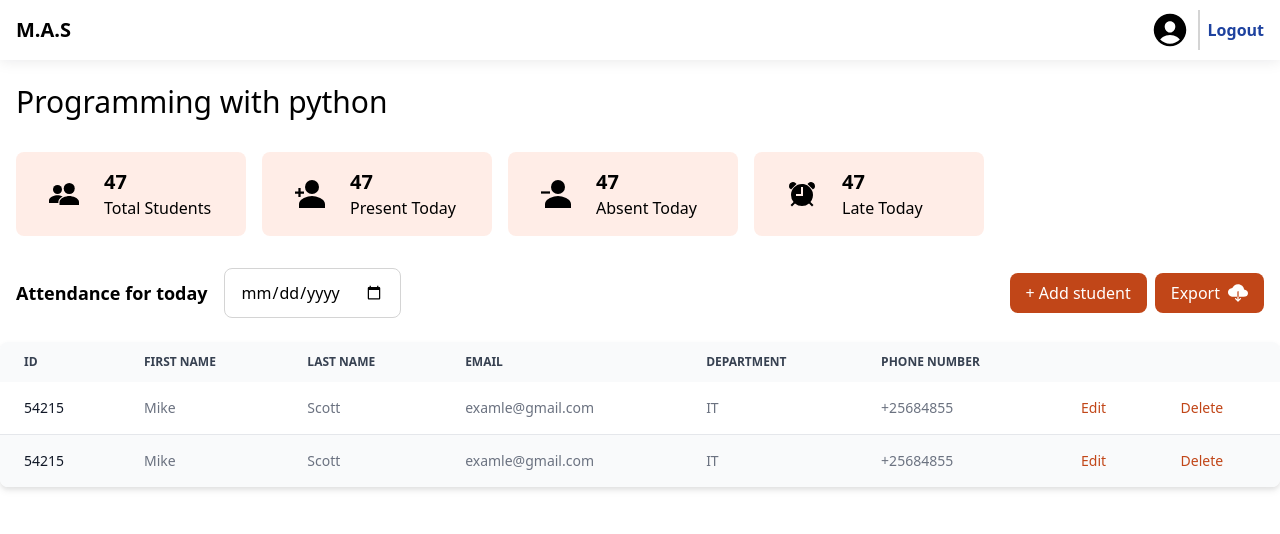
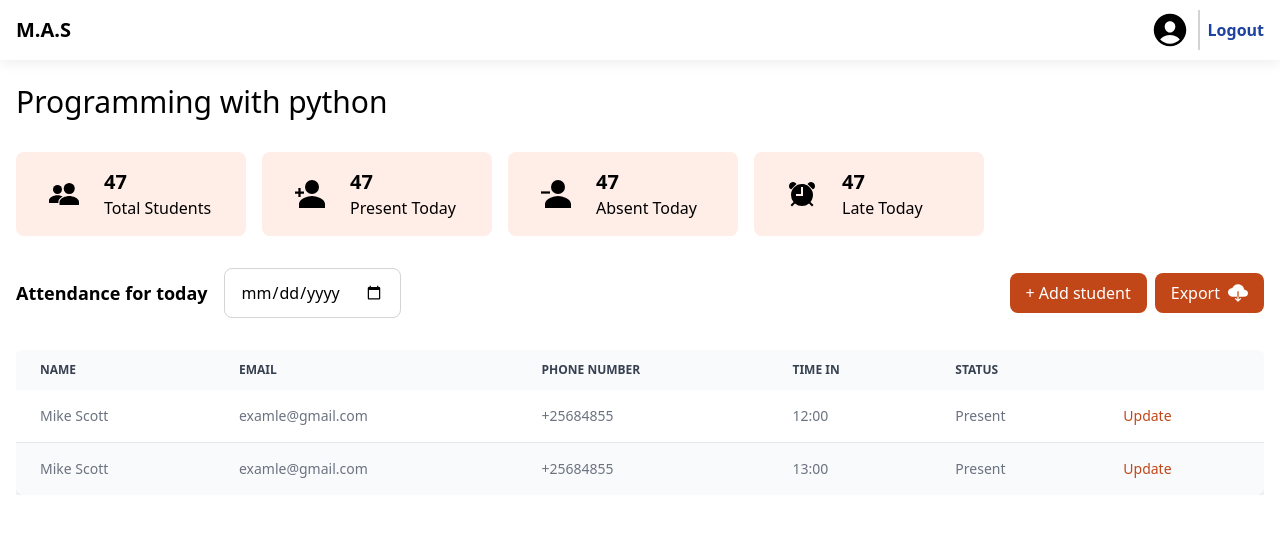
Before and after one commit to shaddybett/ATFE, a React (Create React App) app: page /class in a window 1280 px wide. Shown: the top 534 px of the page. Built offline with nearby package versions, Linux system fonts and the light colour scheme.

Commit message:
update ClassDetail.js

```diff
--- a/src/pages/ClassDetail.js
+++ b/src/pages/ClassDetail.js
@@ -44,86 +44,69 @@ function ClassDetail() {
               </div>
             </div>
           </div>
-          <div className='flex flex-col md:flex-row md:items-center justify-between gap-4'>
-            <div className='flex flex-wrap sm:flex-nowrap items-center gap-4'>
-              <h4 className="font-bold text-lg text-nowrap">Attendance for today</h4>
+          <div className="flex flex-col md:flex-row md:items-center justify-between gap-4">
+            <div className="flex flex-wrap sm:flex-nowrap items-center gap-4">
+              <h4 className="font-semibold text-lg text-nowrap">
+                Attendance for today
+              </h4>
               <input type="date" className="input max-w-[240px]" />
             </div>
-            <div className='flex items-center gap-2'>
-              <button className='btn py-2'>+ Add student</button>
-              <a className='btn py-2 flex items-center gap-2' href=".">
+            <div className="flex items-center gap-2">
+              <button className="btn py-2">+ Add student</button>
+              <a className="btn py-2 flex items-center gap-2" href=".">
                 <span>Export</span>
-                <img className='w-5 h-5' src={download} alt="icon" />
+                <img className="w-5 h-5" src={download} alt="icon" />
               </a>
             </div>
           </div>
         </section>
-      </main>
-      <Table striped>
+        <div className="overflow-x-auto mt-8">
+          <Table striped>
             <Table.Head>
-              <Table.HeadCell>ID</Table.HeadCell>
-              <Table.HeadCell>First Name</Table.HeadCell>
-              <Table.HeadCell>Last Name</Table.HeadCell>
+              <Table.HeadCell className="break-normal">Name</Table.HeadCell>
               <Table.HeadCell>Email</Table.HeadCell>
-              <Table.HeadCell>Department</Table.HeadCell>
-              <Table.HeadCell>Phone Number</Table.HeadCell>
+              <Table.HeadCell className="break-normal">
+                Phone Number
+              </Table.HeadCell>
+              <Table.HeadCell>Time in</Table.HeadCell>
+              <Table.HeadCell>Status</Table.HeadCell>
               <Table.HeadCell>
-                <span className="sr-only">Edit</span>
-              </Table.HeadCell>
-              <Table.HeadCell>
-                <span className="sr-only">Delete</span>
+                <span className="sr-only">Change</span>
               </Table.HeadCell>
             </Table.Head>
             <Table.Body className="divide-y">
               <Table.Row className="bg-white">
-                <Table.Cell className="whitespace-nowrap font-medium text-gray-900 dark:text-white">54215
-                </Table.Cell>
-                <Table.Cell>Mike</Table.Cell>
-                <Table.Cell>Scott</Table.Cell>
+                <Table.Cell>Mike Scott</Table.Cell>
                 <Table.Cell>examle@gmail.com</Table.Cell>
-                <Table.Cell>IT</Table.Cell>
                 <Table.Cell>+25684855</Table.Cell>
+                <Table.Cell>12:00</Table.Cell>
+                <Table.Cell>Present</Table.Cell>
                 <Table.Cell>
                   <a
-                    href="#"
+                    href="/students"
                     className="font-medium text-m-orange hover:underline">
-                    Edit
-                  </a>
-                </Table.Cell>
-                <Table.Cell>
-                  <a
-                    href="#"
-                    className="font-medium text-m-orange hover:underline">
-                    Delete
+                    Update
                   </a>
                 </Table.Cell>
               </Table.Row>
               <Table.Row className="bg-white">
-                <Table.Cell className="whitespace-nowrap font-medium text-gray-900 dark:text-white">54215
-                </Table.Cell>
-                <Table.Cell>Mike</Table.Cell>
-                <Table.Cell>Scott</Table.Cell>
+                <Table.Cell>Mike Scott</Table.Cell>
                 <Table.Cell>examle@gmail.com</Table.Cell>
-                <Table.Cell>IT</Table.Cell>
                 <Table.Cell>+25684855</Table.Cell>
+                <Table.Cell>13:00</Table.Cell>
+                <Table.Cell>Present</Table.Cell>
                 <Table.Cell>
                   <a
-                    href="#"
+                    href="/students"
                     className="font-medium text-m-orange hover:underline">
-                    Edit
-                  </a>
-                </Table.Cell>
-                <Table.Cell>
-                  <a
-                    href="#"
-                    className="font-medium text-m-orange hover:underline">
-                    Delete
+                    Update
                   </a>
                 </Table.Cell>
               </Table.Row>
-
             </Table.Body>
           </Table>
+        </div>
+      </main>
     </div>
   )
 }
```
